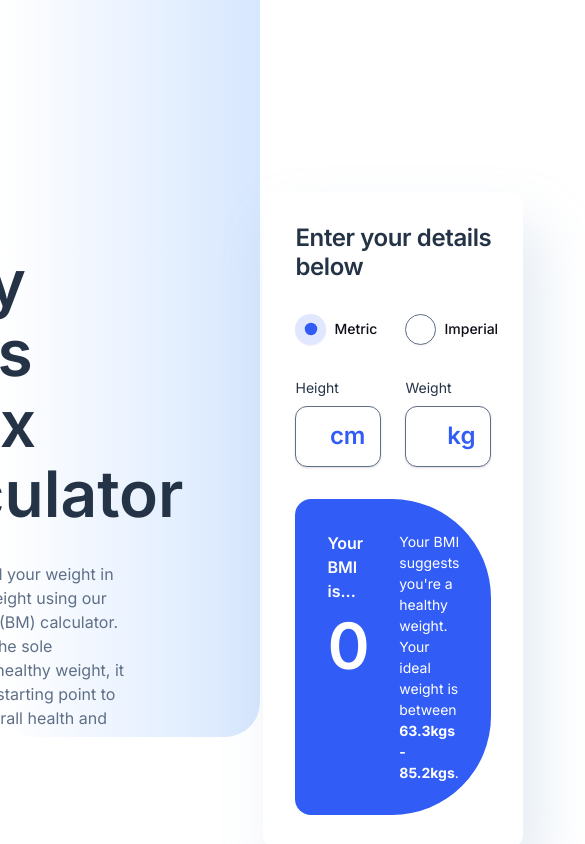
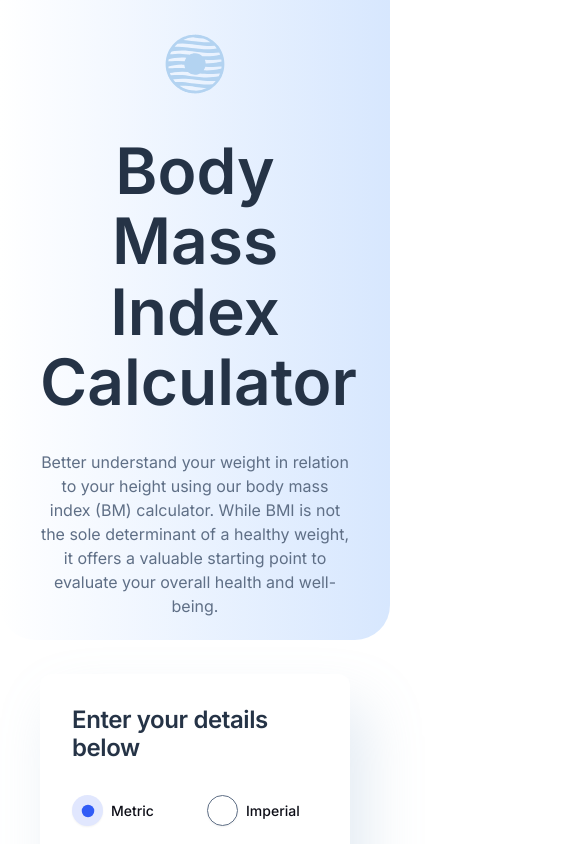
Before and after one commit to kobyrthr/bmi-calculator, a Next.js app: page / in a window 390 px wide. Shown: the top 844 px of the page, 585 px wide, since content can reach past the window. Built offline with nearby package versions, Linux system fonts and the light colour scheme.

Commit message:
Make hero-section tablet responsive

```diff
--- a/src/components/ui/form-card.jsx
+++ b/src/components/ui/form-card.jsx
@@ -54,16 +54,15 @@ const FormCard = ({ selectedUnit, setSelectedUnit }) => {
     }
   }, [selectedUnit, height, weight, feet, stones, inches, pounds]);
 
-  console.log('debug - bmi', bmi);
   return (
-    <Card className="max-w-[564px] h-fit mt-4">
+    <Card className="xl:max-w-[564px] h-fit mt-4">
       <CardContent className="flex flex-col gap-8  p-8">
         <CardTitle>
           <Typography type="preset-4">Enter your details below</Typography>
         </CardTitle>
         <RadioGroup
           defaultValue={selectedUnit}
-          onValueChange={(e) => setSelectedUnit(e.target.value)}
+          onValueChange={(value) => setSelectedUnit(value)}
         >
           <div className="grid grid-cols-2 gap-6">
             <div className="flex items-center space-x-2 w-1/2">
--- a/src/components/ui/hero-section.jsx
+++ b/src/components/ui/hero-section.jsx
@@ -10,17 +10,32 @@ const HeroSection = () => {
 
   return (
     <section className="flex flex-col items-center justify-center w-full relative">
-      <div className="absolute max-h-[737px] z-0 inset-0 right-2/6 bg-linear-to-r from-white to-gradient-2 rounded-b-[35px]"></div>
-      <div className={cn('max-w-[1160px] py-[88px] z-10 pb-[121px]')}>
-        <Image src={LogoSvg} alt="logo" className="self-start mb-6" />
-        <div className="flex flex-row gap-8">
-          <div className={cn('flex flex-col max-w-[564px] py-[72px] gap-8')}>
-            <Typography type="preset-1" className=" text-blue-900 pr-12">
-              Body Mass Index Calculator
+      <div className="absolute max-h-[640px] xl:max-h-[737px] right-0 xl:right-2/6 z-0 inset-0  bg-linear-to-r from-white to-gradient-2 rounded-b-[35px]"></div>
+      <div
+        className={cn(
+          'w-full px-10 xl:max-w-[1160px] py-8 xl:py-[88px] z-10 pb-[121px]'
+        )}
+      >
+        <Image
+          src={LogoSvg}
+          alt="logo"
+          className="mx-auto xl:mx-0 xl:self-start mb-10 xl:mb-6"
+        />
+        <div className="flex flex-col xl:flex-row items-center xl:items-start gap-10 xl:gap-8">
+          <div
+            className={cn(
+              'flex flex-col w-full max-w-[686px] xl:max-w-[564px] xl:py-[72px] gap-8'
+            )}
+          >
+            <Typography
+              type="preset-1"
+              className="text-blue-900 text-center xl:text-start xl:pr-12"
+            >
+              Body Mass <br /> Index Calculator
             </Typography>
             <Typography
               type="preset-6"
-              className="text-grey-500 font-normal  pr-24"
+              className="text-grey-500 font-normal xl:pr-24 text-center xl:text-start"
             >
               Better understand your weight in relation to your height using our
               body mass index (BM) calculator. While BMI is not the sole
--- a/src/components/ui/information-bar.jsx
+++ b/src/components/ui/information-bar.jsx
@@ -36,7 +36,10 @@ const InformationBar = ({ bmi = 0, variant, className, ...props }) => {
             <Typography type="preset-6" className="text-white">
               Your BMI is...
             </Typography>
-            <Typography type="preset-1" className="text-white">
+            <Typography
+              type="preset-1"
+              className="text-white max-w-[4ch] overflow-x-auto overflow-y-hidden"
+            >
               {bmi === 0 ? bmi : bmi.toFixed(1)}
             </Typography>
           </div>
--- a/src/components/ui/limits-section.jsx
+++ b/src/components/ui/limits-section.jsx
@@ -64,7 +64,7 @@ const LimitsSection = () => {
 
   return (
     <section className="flex flex-col items-center justify-center w-full relative py-[115px] px-[140px] ">
-      <div className="relative w-[1160px] min-h-[934px] h-full">
+      <div className="relative w-full max-w-[1160px] min-h-[934px] h-full">
         <div className="max-w-[564px] absolute left-0">
           <Typography type="preset-2">Limitations of BMI</Typography>
           <Typography type="preset-6" className="font-normal mt-8">
```
